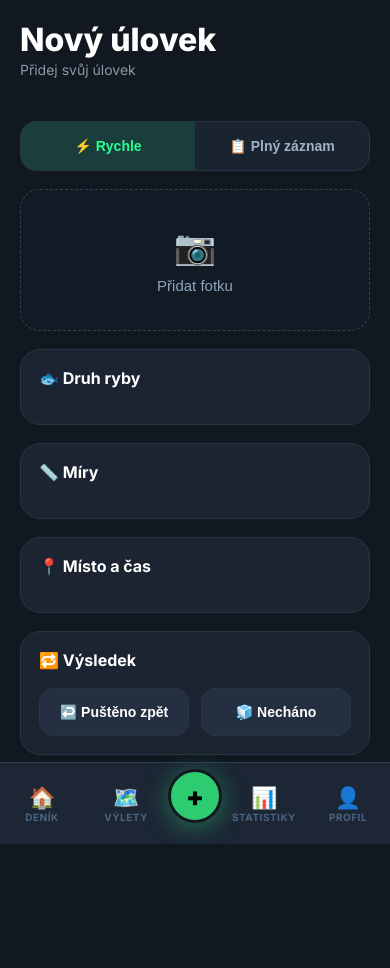
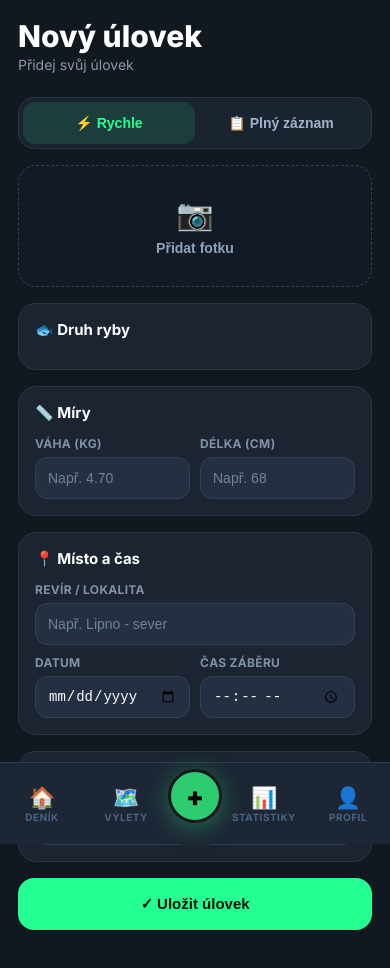
Before and after one commit to Moravec291678/chytnu.cz, a React (Vite) app: page /add in a window 390 px wide. Shown: the top 968 px of the page. Built offline with nearby package versions, Linux system fonts and the light colour scheme.

Commit message:
Build add catch form inputs and improve mobile form UX

```diff
--- a/src/pages/AddCatchPage.css
+++ b/src/pages/AddCatchPage.css
@@ -1,21 +1,18 @@
 .add-catch-page {
   display: flex;
   flex-direction: column;
-  gap: 18px;
+  gap: 16px;
 
-  padding: 20px;
+  padding: 18px;
   padding-bottom: 120px;
 }
 
 .add-catch-header {
-  display: flex;
-  align-items: center;
-  gap: 14px;
-  margin-bottom: 25px;
+  margin-bottom: 8px;
 }
 
 .add-catch-header h1 {
-  font-size: 32px;
+  font-size: 30px;
   font-weight: 800;
 
   color: white;
@@ -29,27 +26,11 @@
   color: #8b98a7;
 }
 
-.back-button {
-  width: 44px;
-  height: 44px;
-
-  border: 1px solid #2a3544;
-  border-radius: 14px;
-
-  background: #1a2330;
-
-  color: white;
-
-  font-size: 20px;
-
-  cursor: pointer;
-}
-
 .add-catch-mode-switch {
   display: grid;
   grid-template-columns: 1fr 1fr;
 
-  overflow: hidden;
+  padding: 4px;
 
   border: 1px solid #2a3544;
   border-radius: 16px;
@@ -58,24 +39,32 @@
 }
 
 .mode-button {
-  height: 48px;
+  height: 42px;
 
   border: none;
+  border-radius: 12px;
 
   background: transparent;
 
   color: #9fb2c8;
 
   font-size: 14px;
-  font-weight: 600;
+  font-weight: 700;
 
   cursor: pointer;
 
-  transition: 0.2s ease;
+  transition:
+    background 0.2s ease,
+    color 0.2s ease,
+    transform 0.15s ease;
 }
 
 .mode-button:hover {
   background: #243041;
+}
+
+.mode-button:active {
+  transform: scale(0.98);
 }
 
 .mode-button-active {
@@ -86,89 +75,110 @@
 
 .add-catch-photo-section {
   border: 1px dashed #314055;
-  border-radius: 20px;
+  border-radius: 18px;
 
   background: #121a25;
 }
 
 .photo-upload-button {
   width: 100%;
-  height: 140px;
+  height: 120px;
 
   display: flex;
   flex-direction: column;
   align-items: center;
   justify-content: center;
-  gap: 10px;
+  gap: 8px;
 
   border: none;
+  border-radius: 18px;
+
   background: transparent;
 
   color: #8fa4bc;
 
-  font-size: 15px;
+  font-size: 14px;
+  font-weight: 600;
 
   cursor: pointer;
+
+  transition:
+    background 0.2s ease,
+    transform 0.15s ease;
+}
+
+.photo-upload-button:hover {
+  background: rgba(255, 255, 255, 0.03);
+}
+
+.photo-upload-button:active {
+  transform: scale(0.99);
 }
 
 .photo-upload-button span:first-child {
-  font-size: 34px;
+  font-size: 30px;
 }
 
 .add-catch-section {
-  padding: 18px;
+  padding: 16px;
 
   border: 1px solid #2a3544;
-  border-radius: 20px;
+  border-radius: 18px;
 
   background: #1b2430;
 }
 
 .add-catch-section h2 {
-  margin-bottom: 18px;
+  margin-bottom: 14px;
 
-  font-size: 16px;
+  font-size: 15px;
   font-weight: 700;
 
   color: white;
 }
 
-.species-grid,
-.measurements-grid {
+.measurements-grid,
+.species-grid {
   display: grid;
-  gap: 12px;
+  grid-template-columns: repeat(2, 1fr);
+
+  gap: 10px;
 }
 
-.result-buttons {
-  display: grid;
-  grid-template-columns: 1fr 1fr;
-  gap: 12px;
+.measurements-grid-full {
+  grid-template-columns: repeat(3, 1fr);
 }
 
-.result-buttons button {
-  height: 48px;
-
-  border: 1px solid #2a3544;
-  border-radius: 14px;
-
-  background: #243041;
-
-  color: white;
-
-  font-size: 14px;
-  font-weight: 600;
-
-  cursor: pointer;
+.input-group {
+  display: flex;
+  flex-direction: column;
+  gap: 6px;
 }
 
-textarea {
+.input-group-full {
+  grid-column: 1 / -1;
+}
+
+.input-group span {
+  font-size: 12px;
+  font-weight: 700;
+
+  letter-spacing: 0.3px;
+  text-transform: uppercase;
+
+  color: #7f92a8;
+}
+
+.input-group input,
+textarea,
+select {
   width: 100%;
-  min-height: 120px;
+  height: 42px;
 
-  padding: 14px;
+  padding: 0 12px;
 
-  border: 1px solid #2a3544;
-  border-radius: 14px;
+  border: 1px solid #314055;
+  border-radius: 12px;
 
   background: #243041;
 
@@ -176,37 +186,114 @@ textarea {
 
   font-size: 14px;
 
+  outline: none;
+
+  transition:
+    border-color 0.2s ease,
+    background 0.2s ease;
+}
+
+.input-group input:focus,
+textarea:focus,
+select:focus {
+  border-color: #24ff91;
+
+  background: #2a3748;
+}
+
+.input-group input::placeholder,
+textarea::placeholder {
+  color: #6f8399;
+}
+
+textarea {
+  min-height: 90px;
+
+  padding: 12px;
+
   resize: vertical;
 }
 
-textarea::placeholder {
-  color: #7f92a8;
+.result-buttons {
+  display: grid;
+  grid-template-columns: 1fr 1fr;
+
+  gap: 10px;
+}
+
+.result-buttons button {
+  height: 44px;
+
+  border: 1px solid #314055;
+  border-radius: 12px;
+
+  background: #243041;
+
+  color: white;
+
+  font-size: 13px;
+  font-weight: 700;
+
+  cursor: pointer;
+
+  transition:
+    background 0.2s ease,
+    border-color 0.2s ease,
+    transform 0.15s ease;
+}
+
+.result-buttons button:hover {
+  background: #2d3b4d;
+}
+
+.result-buttons button:active {
+  transform: scale(0.98);
 }
 
 .favorite-checkbox {
   display: flex;
   align-items: center;
-  gap: 10px;
+  gap: 8px;
 
-  margin-top: 16px;
+  margin-top: 14px;
 
   color: #d5e2f1;
 
-  font-size: 14px;
+  font-size: 13px;
+  font-weight: 500;
+}
+
+.favorite-checkbox input {
+  width: 16px;
+  height: 16px;
+
+  cursor: pointer;
 }
 
 .save-catch-button {
-  height: 56px;
+  height: 52px;
 
   border: none;
-  border-radius: 18px;
+  border-radius: 16px;
 
   background: #24ff91;
 
   color: #04120a;
 
-  font-size: 16px;
+  font-size: 15px;
   font-weight: 800;
 
   cursor: pointer;
+
+  transition:
+    opacity 0.2s ease,
+    transform 0.15s ease;
 }
+
+.save-catch-button:hover {
+  opacity: 0.92;
+}
+
+.save-catch-button:active {
+  transform: scale(0.99);
+}
--- a/src/pages/AddCatchPage.jsx
+++ b/src/pages/AddCatchPage.jsx
@@ -1,14 +1,38 @@
 import { useState } from "react";
 import Layout from "../shared/layout/Layout";
 import "./AddCatchPage.css";
+
 function AddCatchPage() {
   const [displayFull, setDisplayFull] = useState(false);
+
+  const [catchData, setCatchData] = useState({
+    weightKg: "",
+    lengthCm: "",
+
+    girthCm: "",
+    fightDurationMin: "",
+
+    locationName: "",
+    waterNumber: "",
+
+    catchDate: "",
+    catchTime: "",
+
+    gpsLocation: "",
+
+    depthM: "",
+    bottomType: "",
+  });
+
+  console.log(catchData);
+
   return (
     <Layout>
       <div className="add-catch-page">
         <header className="add-catch-header">
           <div>
             <h1>Nový úlovek</h1>
+
             <p>Přidej svůj úlovek</p>
           </div>
         </header>
@@ -16,7 +40,9 @@ function AddCatchPage() {
         <section className="add-catch-mode-switch">
           <button
             className={
-              !displayFull ? "mode-button mode-button-active" : " mode-button"
+              !displayFull
+                ? "mode-button mode-button-active"
+                : "mode-button"
             }
             onClick={() => setDisplayFull(false)}
           >
@@ -25,7 +51,9 @@ function AddCatchPage() {
 
           <button
             className={
-              displayFull ? "mode-button mode-button-active" : " mode-button"
+              displayFull
+                ? "mode-button mode-button-active"
+                : "mode-button"
             }
             onClick={() => setDisplayFull(true)}
           >
@@ -36,6 +64,7 @@ function AddCatchPage() {
         <section className="add-catch-photo-section">
           <button className="photo-upload-button">
             <span>📷</span>
+
             <span>Přidat fotku</span>
           </button>
         </section>
@@ -49,14 +78,245 @@ function AddCatchPage() {
         <section className="add-catch-section">
           <h2>📏 Míry</h2>
 
-          <div className="measurements-grid">
-            {/* {displayFull && input.delkaBoje} */}
+          <div
+            className={
+              displayFull
+                ? "measurements-grid measurements-grid-full"
+                : "measurements-grid"
+            }
+          >
+            <label className="input-group">
+              <span>Váha (kg)</span>
+
+              <input
+                type="number"
+                inputMode="decimal"
+                step="0.01"
+                min="0"
+                placeholder="Např. 4.70"
+                value={catchData.weightKg}
+                onChange={(e) => {
+                  const value = e.target.value;
+
+                  if (Number(value) < 0) return;
+
+                  setCatchData({
+                    ...catchData,
+                    weightKg: value,
+                  });
+                }}
+              />
+            </label>
+
+            <label className="input-group">
+              <span>Délka (cm)</span>
+
+              <input
+                type="number"
+                inputMode="numeric"
+                min="0"
+                placeholder="Např. 68"
+                value={catchData.lengthCm}
+                onChange={(e) => {
+                  const value = e.target.value;
+
+                  if (Number(value) < 0) return;
+
+                  setCatchData({
+                    ...catchData,
+                    lengthCm: value,
+                  });
+                }}
+              />
+            </label>
+
+            {displayFull && (
+              <>
+                <label className="input-group">
+                  <span>Obvod (cm)</span>
+
+                  <input
+                    type="number"
+                    inputMode="numeric"
+                    min="0"
+                    placeholder="Např. 42"
+                    value={catchData.girthCm}
+                    onChange={(e) => {
+                      const value = e.target.value;
+
+                      if (Number(value) < 0) return;
+
+                      setCatchData({
+                        ...catchData,
+                        girthCm: value,
+                      });
+                    }}
+                  />
+                </label>
+
+                <label className="input-group input-group-full">
+                  <span>Délka boje (min)</span>
+
+                  <input
+                    type="number"
+                    inputMode="numeric"
+                    min="0"
+                    placeholder="Např. 8"
+                    value={catchData.fightDurationMin}
+                    onChange={(e) => {
+                      const value = e.target.value;
+
+                      if (Number(value) < 0) return;
+
+                      setCatchData({
+                        ...catchData,
+                        fightDurationMin: value,
+                      });
+                    }}
+                  />
+                </label>
+              </>
+            )}
           </div>
         </section>
 
         <section className="add-catch-section">
           <h2>📍 Místo a čas</h2>
-          {/* {displayFull && input.cisloReviru, typ dna, hloubka, } */}
+
+          <div className="measurements-grid">
+            <label className="input-group input-group-full">
+              <span>Revír / lokalita</span>
+
+              <input
+                type="text"
+                placeholder="Např. Lipno - sever"
+                value={catchData.locationName}
+                onChange={(e) =>
+                  setCatchData({
+                    ...catchData,
+                    locationName: e.target.value,
+                  })
+                }
+              />
+            </label>
+
+            {displayFull && (
+              <label className="input-group input-group-full">
+                <span>Číslo revíru (ČRS)</span>
+
+                <input
+                  type="number"
+                  inputMode="numeric"
+                  min="0"
+                  placeholder="Např. 411001"
+                  value={catchData.waterNumber}
+                  onChange={(e) => {
+                    const value = e.target.value;
+
+                    if (Number(value) < 0) return;
+
+                    setCatchData({
+                      ...catchData,
+                      waterNumber: value,
+                    });
+                  }}
+                />
+              </label>
+            )}
+
+            <label className="input-group">
+              <span>Datum</span>
+
+              <input
+                type="date"
+                value={catchData.catchDate}
+                onChange={(e) =>
+                  setCatchData({
+                    ...catchData,
+                    catchDate: e.target.value,
+                  })
+                }
+              />
+            </label>
+
+            <label className="input-group">
+              <span>Čas záběru</span>
+
+              <input
+                type="time"
+                value={catchData.catchTime}
+                onChange={(e) =>
+                  setCatchData({
+                    ...catchData,
+                    catchTime: e.target.value,
+                  })
+                }
+              />
+            </label>
+
+            {displayFull && (
+              <>
+                <label className="input-group input-group-full">
+                  <span>GPS poloha</span>
+
+                  <input
+                    type="text"
+                    placeholder="📍 Klepnout pro polohu"
+                    value={catchData.gpsLocation}
+                    onChange={(e) =>
+                      setCatchData({
+                        ...catchData,
+                        gpsLocation: e.target.value,
+                      })
+                    }
+                  />
+                </label>
+
+                <label className="input-group">
+                  <span>Hloubka (m)</span>
+
+                  <input
+                    type="number"
+                    inputMode="decimal"
+                    step="0.1"
+                    min="0"
+                    placeholder="Např. 3.5"
+                    value={catchData.depthM}
+                    onChange={(e) => {
+                      const value = e.target.value;
+
+                      if (Number(value) < 0) return;
+
+                      setCatchData({
+                        ...catchData,
+                        depthM: value,
+                      });
+                    }}
+                  />
+                </label>
+
+                <label className="input-group">
+                  <span>Typ dna</span>
+
+                  <select
+                    value={catchData.bottomType}
+                    onChange={(e) =>
+                      setCatchData({
+                        ...catchData,
+                        bottomType: e.target.value,
+                      })
+                    }
+                  >
+                    <option value="">—</option>
+                    <option value="mud">Bahno</option>
+                    <option value="sand">Písek</option>
+                    <option value="gravel">Štěrk</option>
+                    <option value="rocks">Kamení</option>
+                  </select>
+                </label>
+              </>
+            )}
+          </div>
         </section>
 
         {displayFull && (
@@ -89,7 +349,9 @@ function AddCatchPage() {
           <section className="add-catch-section">
             <h2>📝 Poznámky</h2>
 
-            <textarea placeholder="Například počasí, aktivita ryb..."></textarea>
+            <textarea
+              placeholder="Například počasí, aktivita ryb..."
+            ></textarea>
 
             <label className="favorite-checkbox">
               <input type="checkbox" />
@@ -99,7 +361,9 @@ function AddCatchPage() {
           </section>
         )}
 
-        <button className="save-catch-button">✓ Uložit úlovek</button>
+        <button className="save-catch-button">
+          ✓ Uložit úlovek
+        </button>
       </div>
     </Layout>
   );
--- a/src/pages/TripsPage.css
+++ b/src/pages/TripsPage.css
@@ -30,10 +30,6 @@
   color: #8b98a7;
 }
 
-.trips-add-btn {
-  font-size: 14px;
-}
-
 .trips-section {
   margin-top: 28px;
 }
```
